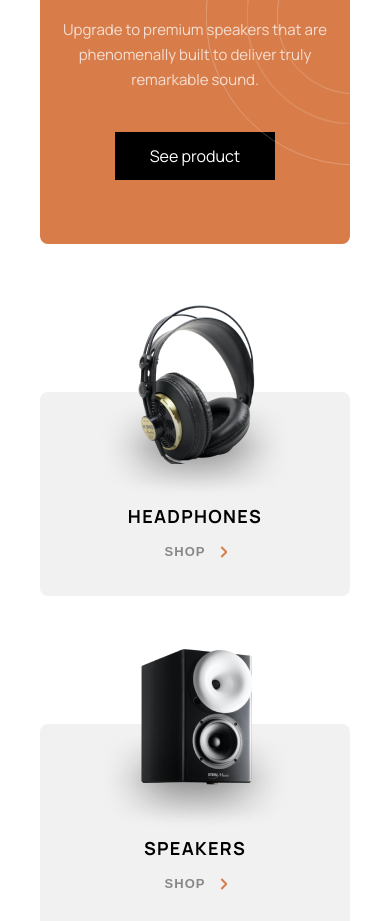
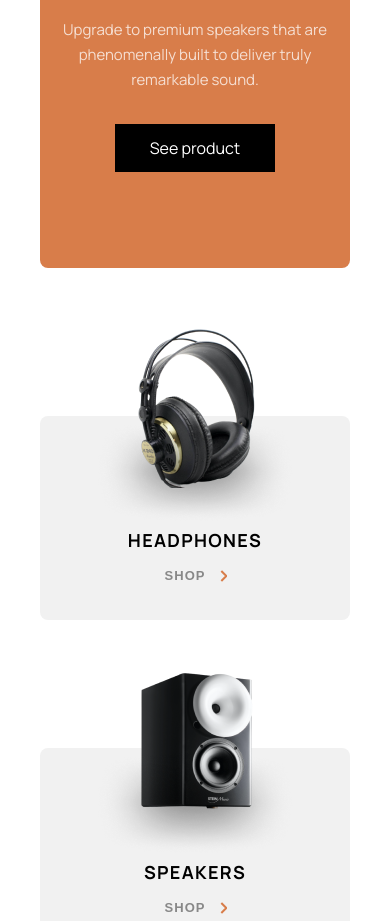
Before and after one commit to KatarzynaWolowska/08-ecommerce-nextjs, a Next.js app: page / in a window 390 px wide. Shown: the part 1180-2101 px from the top of the page. Built offline with nearby package versions, Linux system fonts and the light colour scheme.

Commit message:
hide animation on mobile

```diff
--- a/components/Banners/MainBanner/MainBanner.module.scss
+++ b/components/Banners/MainBanner/MainBanner.module.scss
@@ -59,8 +59,4 @@
             left: 100px;
         }
     }
-
-    a {
-        margin: 40px 0 0;
-    }
 }
--- a/components/Banners/MainBanner/circleAnimation.module.scss
+++ b/components/Banners/MainBanner/circleAnimation.module.scss
@@ -1,7 +1,14 @@
+@use 'breakpoints';
+
 .animation {
-    position: absolute;
-    left: -135px;
-    top: -36px;
+    display: none;
+
+    @media (min-width: breakpoints.$breakpoint-desktop) {
+        display: block;
+        position: absolute;
+        left: -135px;
+        top: -36px;
+    }
 }
 
 .animation div {
```
